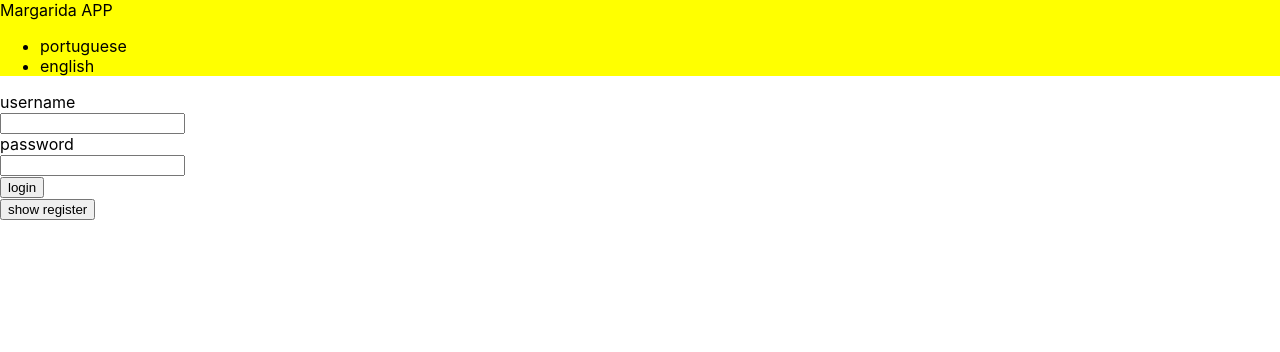
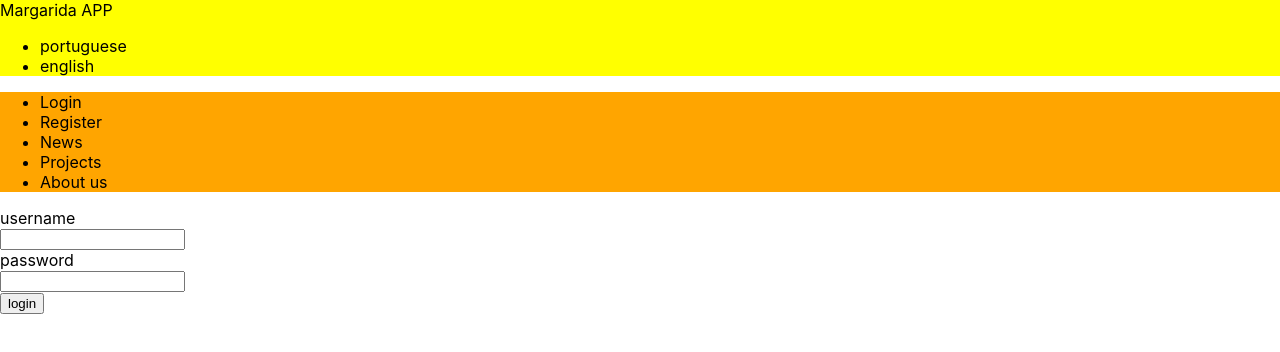
Before and after one commit to mad-raccoon/margarida, a React (Create React App) app: page / in a window 1280 px wide. Shown: the top 352 px of the page. Built offline with nearby package versions, Linux system fonts and the light colour scheme.

Commit message:
menu considering role

```diff
--- a/src/api/authApi.js
+++ b/src/api/authApi.js
@@ -1,5 +1,5 @@
-const dummyUsers = [{username: "margarida", email:"m@m.com", roles: ["admin"]},
-{username: "ana", email:"a@a.com",  password: "w", roles: ["member"]}]
+const dummyUsers = [{username: "margarida", email:"m@m.com", role: "admin"},
+{username: "ana", email:"a@a.com",  password: "w", role: "member"}]
 
  const authenticate =(username, password)=> {
 
--- a/src/api/projectApi.js
+++ b/src/api/projectApi.js
@@ -1,7 +1,7 @@
-let dummyProjects = [{id: 1, title: "project 1", content: "project 1 content", keywords: ["art", "math"]},
-{id: 2, title: "project 2", content: "project 2 content", keywords: ["art", "math", "science"]},
+let dummyProjects = [{id: 1, title: "project 1", content: "project 1 content", keywords: ["art", "math"], isVisible: true} ,
+{id: 2, title: "project 2", content: "project 2 content", keywords: ["art", "math", "science"], isVisible: true},
 {id: 3, title: "project 3", content: "project 3 content", keywords: ["math"]},
-{id: 4, title: "project 4", content: "project 4 content", keywords: ["art", "science"]}]
+{id: 4, title: "project 4", content: "project 4 content", keywords: ["art", "science"], isVisible: true} ]
 
 
 const getProjects =()=> {
--- a/src/components/features/Projects/Projects.jsx
+++ b/src/components/features/Projects/Projects.jsx
@@ -32,7 +32,6 @@ const Projects =()=> {
 
     const projectFiltered = projectList.filter(x=> keyword === "" || x.keywords.includes(keyword));
 
-
     return <div>
         Search keyword:
         <form onSubmit={handleKeywordSearch}>
@@ -40,7 +39,7 @@ const Projects =()=> {
         <button type="submit">Search !</button>
         </form>
 
-       {projectFiltered.map(item => item.isVisible || user.isAuthenticated ? <Project  key={item.id} {...item} onEdit={(values)=> handleEdit(item.id, values)}/> : null)}
+       {projectFiltered.map(item => item.isVisible ? <Project  key={item.id} {...item} onEdit={(values)=> handleEdit(item.id, values)}/> : null)}
     </div>
 }
 
--- a/src/components/pages/AuthPage/AuthPage.jsx
+++ b/src/components/pages/AuthPage/AuthPage.jsx
@@ -1,5 +1,5 @@
 import { useState } from "react";
-import { useDispatch } from "react-redux";
+import { useDispatch, useSelector } from "react-redux";
 import { logout } from "../../../store/userSlice";
 import Projects from "../../features/Projects/Projects";
 import Header from "../../shared/Header/Header";
@@ -27,7 +27,14 @@ const displaySubpage = (value) => {
 }
 
 const AuthPage =()=> {
-  const dispatch = useDispatch();
+
+  const user = useSelector((state) => state.user);
+console.log(
+  user.role
+
+);
+
+const dispatch = useDispatch();
     const [subpage, setSubpage]  = useState("Home")
 
   const handleMenuClick = (item) => {setSubpage(item)}
@@ -38,7 +45,7 @@ const AuthPage =()=> {
 
    return <div>
         <Header hasLogout onLogout={handleLogout}/>
-        <Menu items={getMenuItems(true)} onClick={handleMenuClick}/>
+        <Menu items={getMenuItems(user.role === "admin")} onClick={handleMenuClick}/>
         {displaySubpage(subpage)}
     </div>
   }
--- a/src/components/pages/NoAuthPage/NoAuthPage.jsx
+++ b/src/components/pages/NoAuthPage/NoAuthPage.jsx
@@ -3,20 +3,24 @@ import { useDispatch } from "react-redux";
 import { authApi } from "../../../api/authApi";
 import { login } from "../../../store/userSlice";
 import Login from "../../features/Login/Login";
+import Projects from "../../features/Projects/Projects";
 import Register from "../../features/Register/Register";
 import Header from "../../shared/Header/Header";
 import Menu from "../../shared/Menu/Menu";
 
+const menuItems = ["Login", "Register", "News", "Projects", "About us"]
+
+
 const NoAuthPage =()=> {
   const dispatch = useDispatch()
 const [showLogin, setShowLogin] = useState(true);
+const [subpage, setSubpage]  = useState("Login")
 
-const handleToggleClick =()=> {
-  setShowLogin(!showLogin)
-}
+const handleMenuClick = (item) => {setSubpage(item)}
+
 
 const handleLogin =async(value)=> {
-  const res = await authApi.authenticate("margarida", "test");
+  const res = await authApi.authenticate(value.username, value.password);
   dispatch(login(res.user))
 }
 
@@ -27,11 +31,23 @@ const handleRegister =(value)=> {
   //console.log(value)
 }
 
+const displaySubpage = (value) => {
+  switch (value) {
+
+    case "Register":
+      return <Register onSubmit={handleRegister}/>;
+    case 'Projects':
+      return <Projects/>;
+
+
+    default: return   <Login onSubmit={handleLogin}/>
+  }
+}
+
     return <div>
       <Header/>
-      <Menu/>
-      {showLogin? <Login onSubmit={handleLogin}/> : <Register onSubmit={handleRegister}/>}
-    <button onClick={handleToggleClick}>{showLogin ? "show register" : "show login"}</button>
+      <Menu items={menuItems} onClick={handleMenuClick}/>
+      {displaySubpage(subpage)}
     </div>
   }
 
--- a/src/store/userSlice.js
+++ b/src/store/userSlice.js
@@ -4,7 +4,7 @@ const initialState = {
     isAuthenticated: false,
     email: null,
     username: null,
-    roles: [],
+    role: null,
 }
 
 export const userSlice = createSlice({
@@ -15,13 +15,13 @@ export const userSlice = createSlice({
           state.username =  action.payload.username;
           state.email =  action.payload.email;
           state.isAuthenticated =  true;
-          state.roles =  action.payload.roles;
+          state.role =  action.payload.role;
       },
       logout: (state)=> {
         state.username =  null;
         state.email =  null;
         state.isAuthenticated =  false;
-        state.roles =  [];
+        state.role =  null;
       },
   },
 })
```
